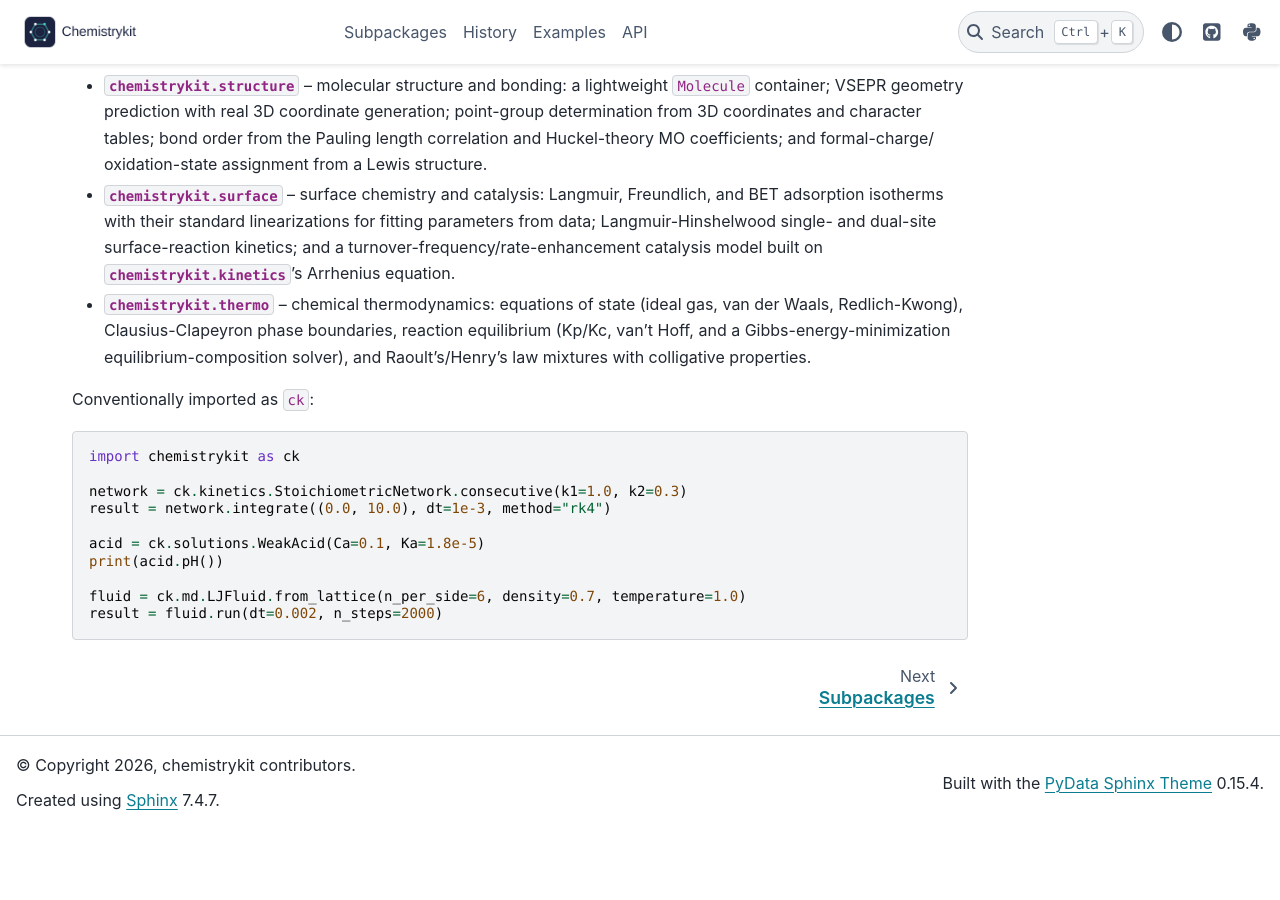
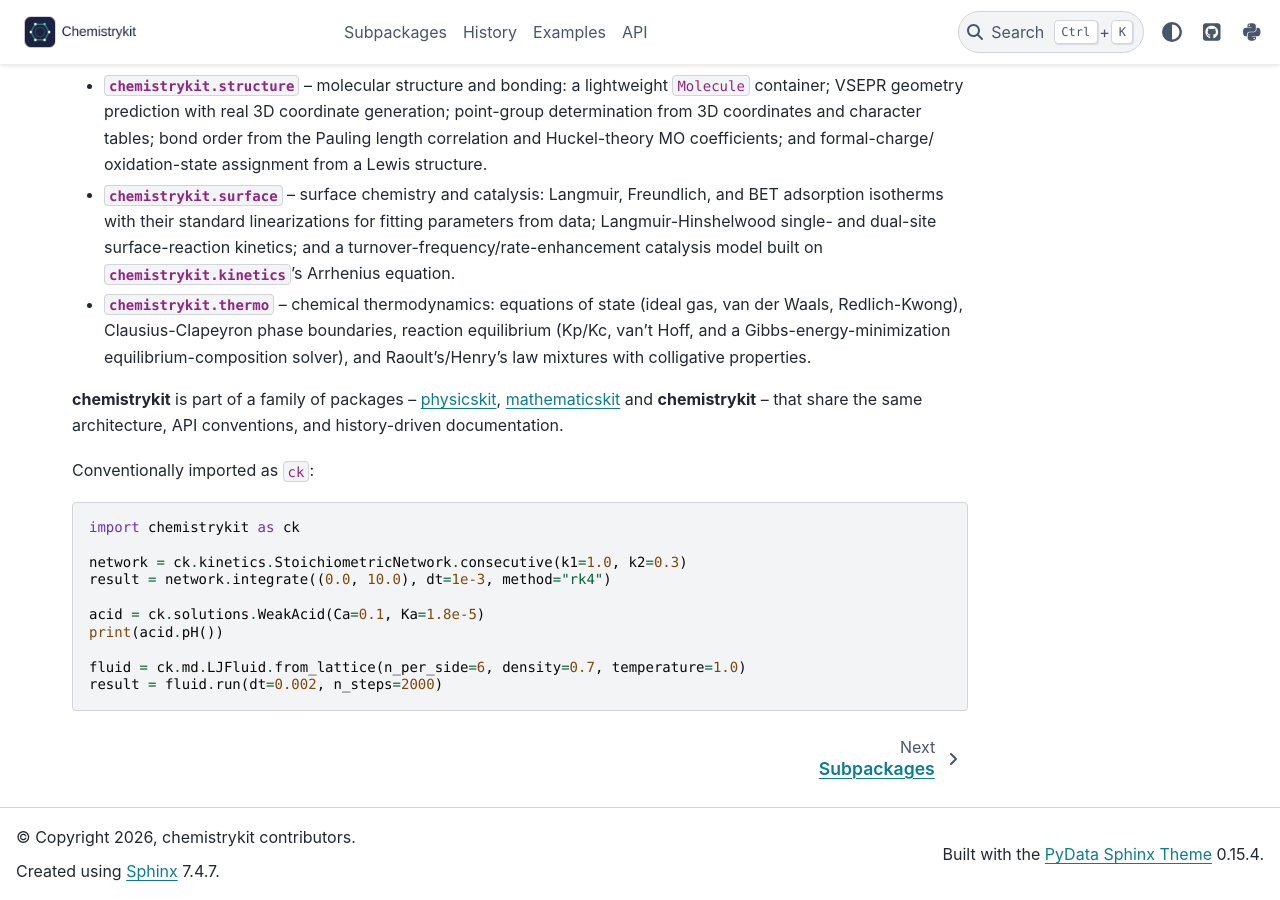
Before and after one commit to cpoli/chemistrykit, a Sphinx documentation site: the page built from docs/source/index.rst, in a window 1280 px wide and 900 px high, scrolled down 1569 px. Built offline with Sphinx 7.4.7 and the PyData theme 0.15.4, drawn with Linux system fonts in a browser that asks for light colours; pages that are not in the unit, such as notebooks, are missing from menus; before the commit the page ends 2398 px from its top, so only the background shows below that.

Commit message:
Present chemistrykit as part of the physicskit/mathematicskit/chemistrykit family
Add a paragraph to docs/source/index.rst and README.md naming the family
of packages -- physicskit, mathematicskit and chemistrykit -- that share
the same architecture, API conventions and history-driven docs.

Co-Authored-By: Claude Opus 5.5 <noreply@anthropic.com>

```diff
--- a/docs/source/index.rst
+++ b/docs/source/index.rst
@@ -100,6 +100,12 @@ Project -- each one linked to the code that reproduces it.
   Gibbs-energy-minimization equilibrium-composition solver), and
   Raoult's/Henry's law mixtures with colligative properties.
 
+**chemistrykit** is part of a family of packages --
+`physicskit <https://cpoli.github.io/physicskit/>`_,
+`mathematicskit <https://cpoli.github.io/mathematicskit/>`_ and
+**chemistrykit** -- that share the same architecture, API conventions,
+and history-driven documentation.
+
 Conventionally imported as ``ck``:
 
 .. code-block:: python
```
Also changed, not shown: README.md (+6 -0 lines).
